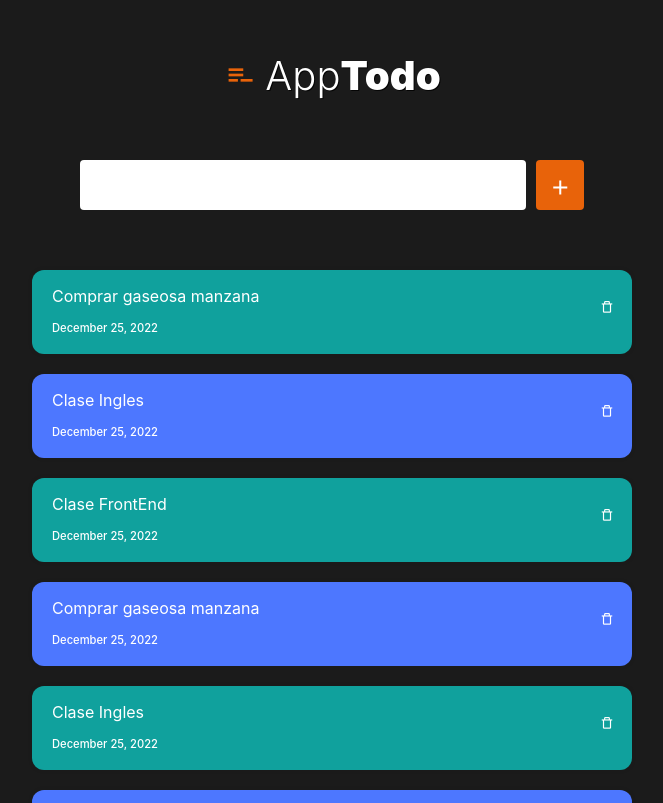
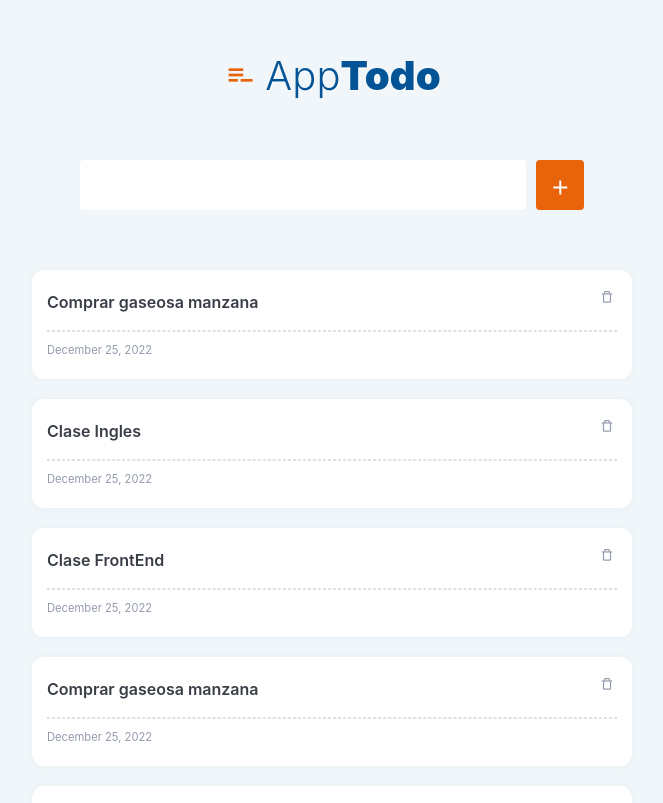
Before and after one commit to VirginiaCreativa/TodoApp, a React (Vite) app: page / in a window 1280 px wide. Shown: the top 803 px of the page, without its empty margins (308-971 px from the left). Built offline with nearby package versions, Linux system fonts and the light colour scheme.

Commit message:
implement correction items

```diff
--- a/src/components/atoms/ButtonIcon.jsx
+++ b/src/components/atoms/ButtonIcon.jsx
@@ -15,7 +15,7 @@ const Button = styled.button`
     top: -2px;
     line-height: 0;
     padding: 0;
-    color: #fff;
+    color: ${variable.grey_3};
     font-size: ${({ size }) => size};
     &:hover {
       color: ${variable.blue_1};
--- a/src/components/atoms/Logo.jsx
+++ b/src/components/atoms/Logo.jsx
@@ -7,9 +7,9 @@ const Section = styled.div`
   justify-content: center;
   align-items: center;
   h1 {
-    color: ${variable.white};
+    color: ${variable.blue_1};
     font-weight: 300;
-    text-shadow: 1px 1px 0px rgba(0, 0, 0, 0.8);
+    text-shadow: 1px 1px 0px #fff;
     span {
       font-weight: 900;
     }
--- a/src/components/atoms/TextItem.jsx
+++ b/src/components/atoms/TextItem.jsx
@@ -4,9 +4,6 @@ const BoxText = styled.p`
   display: flex;
   align-items: center;
   font-size: 1rem;
-  color: #fff;
-  margin-bottom: 0;
-  height: 32px;
 `;
 
 const TextItem = ({ text }) => <BoxText>{text}</BoxText>;
--- a/src/components/atoms/Time.jsx
+++ b/src/components/atoms/Time.jsx
@@ -3,13 +3,15 @@ import 'moment/dist/locale/es';
 import React from 'react';
 import styled from 'styled-components';
 
+import variable from '../../styles/variable';
+
 moment.locale('es');
 
 const BoxTime = styled.p`
-  font-weight: 500;
+  font-weight: 400 !important;
+  color: ${variable.grey_3} !important;
   font-size: 0.7rem !important;
-  margin-bottom: 6px;
-  height: 0;
+  margin-bottom: 0;
 `;
 
 const Time = () => {
--- a/src/components/molecules/TodoItem.jsx
+++ b/src/components/molecules/TodoItem.jsx
@@ -6,38 +6,45 @@ import TextItem from '../atoms/TextItem';
 import Time from '../atoms/Time';
 
 const Item = styled.div`
+  position: relative;
   display: grid;
-  grid-template-columns: 1fr 20px;
   justify-content: center;
   align-items: top;
   border-radius: 12px;
-  box-shadow: 0px 0px 10px -6px rgba(0, 0, 0, 0.4);
+  box-shadow: 0px 0px 5px 0px rgba(223, 232, 237, 0.5);
+  background-color: #fff;
   width: 600px;
   margin-bottom: 20px;
-  padding: 10px 20px;
-  &:nth-child(1n) {
-    background-color: ${variable.item_3};
+  padding: 20px;
+  p {
+    font-size: 1rem;
+    font-weight: 600;
+    color: ${variable.text};
   }
-  &:nth-child(2n) {
-    background-color: ${variable.item_6};
+  .todo {
+    width: calc(10px + 600px - 40px);
   }
-
-  p {
-    display: flex;
-    align-items: center;
-    font-size: 1rem;
-    color: #fff;
-    margin-bottom: 0;
-    height: 32px;
+  .remove {
+    position: absolute;
+    right: 10px;
   }
 `;
+const Line = styled.div`
+  display: block;
+  width: 100%;
+  border: 0.2px dashed ${variable.grey_3};
+  margin: 10px 0;
+  opacity: 0.3;
+`;
+
 const ItemTodo = ({ text }) => (
   <Item>
-    <div className="col">
+    <div className="todo">
       <TextItem text={text || 'No tiene'} />
+      <Line />
       <Time />
     </div>
-    <div className="col">
+    <div className="remove">
       <BtnIcon bxicon="bx-trash-alt" size="14px" />
     </div>
   </Item>
--- a/src/styles/global.scss
+++ b/src/styles/global.scss
@@ -7,7 +7,7 @@ body {
   font-family: Source Sans Pro, Inter, Avenir, Helvetica, Arial, sans-serif !important;
   font-size: 2rem;
   font-weight: 400;
-  background-color: #1b1b1b;
+  background-color: rgb(240, 246, 249);
   -webkit-font-smoothing: antialiased;
   -moz-osx-font-smoothing: grayscale;
 }
```
